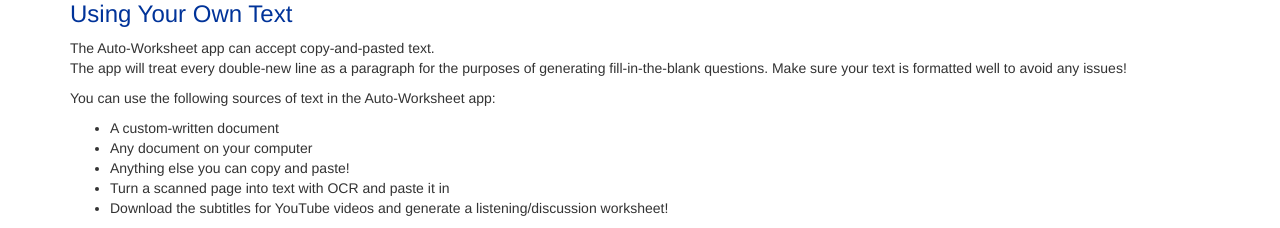
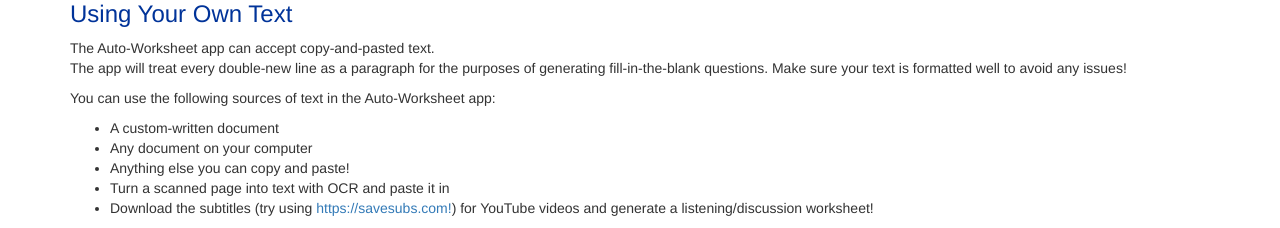
Before and after one commit to Tobio89/worksheeter, a Flask app: page /custom in a window 1280 px wide. Shown: the part 626-854 px from the top of the page. Run offline with Flask 2, Linux system fonts and the light colour scheme; some libraries are stand-ins or nearby versions.

Commit message:
add link to sub saving site into custom page

```diff
--- a/app/templates/custom.html
+++ b/app/templates/custom.html
@@ -70,7 +70,7 @@
                     <li>Any document on your computer</li>
                     <li>Anything else you can copy and paste!</li>
                     <li>Turn a scanned page into text with OCR and paste it in</li>
-                    <li>Download the subtitles for YouTube videos and generate a listening/discussion worksheet!</li>
+                    <li>Download the subtitles (try using <a href="https://savesubs.com/">https://savesubs.com!</a>) for YouTube videos and generate a listening/discussion worksheet!</li>
                 </ul>
 
         </p>
```
